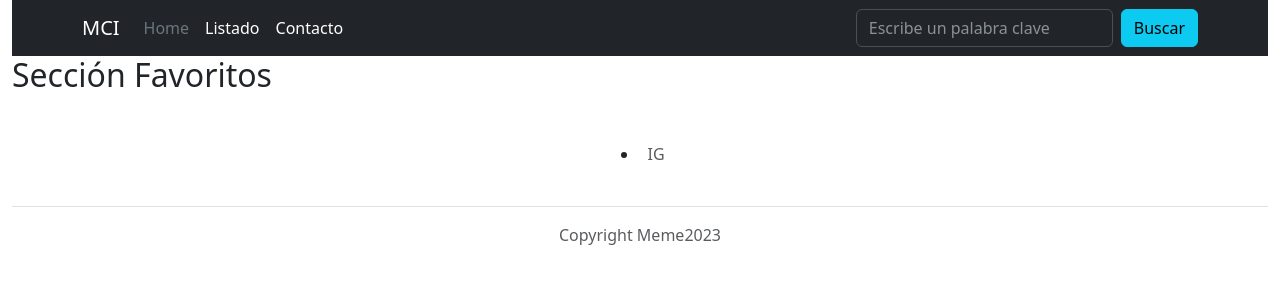
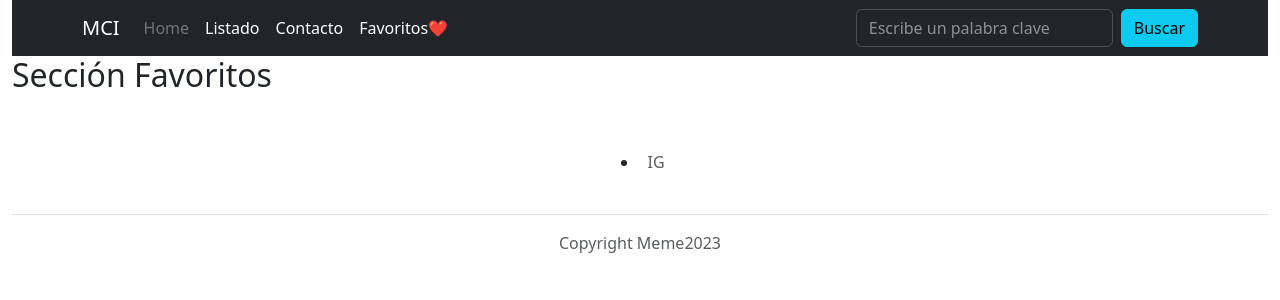
Before and after one commit to mciannello/my-app-pelis, a React (Create React App) app: page /favoritos in a window 1280 px wide. Shown: the top 300 px of the page. Built offline with nearby package versions, Linux system fonts and the light colour scheme.

Commit message:
Eliminar favs desde app - sin actualizar

```diff
--- a/src/App.js
+++ b/src/App.js
@@ -1,6 +1,6 @@
 // Librerias
 import { Routes, Route } from "react-router-dom";
-
+import { useState, useEffect } from "react";
 // Componentes
 import Contacto from './components/Contacto';
 import Listado from './components/Listado';
@@ -49,6 +49,7 @@ function App  () {
       if (!movieIsInArray){
         tempMoviesInFavs.push(movieData);
         localStorage.setItem('favs', JSON.stringify(tempMoviesInFavs));
+        setFavorites(tempMoviesInFavs);
         console.log('se agrego la película');
       }else{
         let moviesLeft= tempMoviesInFavs.filter(oneMovie=>{
@@ -56,10 +57,22 @@ function App  () {
         });
 
       localStorage.setItem('favs', JSON.stringify(moviesLeft));
+      setFavorites(moviesLeft)
       console.log('se eliminó la Peli');
       }
 
     }
+    // Agregaar y QUitar Favss
+    const [favorites, setFavorites] = useState([]);
+
+    useEffect(() => {
+        const favsInLocal=localStorage.getItem('favs')
+
+        if(favsInLocal !== null) {
+            const favsArray=JSON.parse(favsInLocal);
+            setFavorites(favsArray)
+        }
+    },[setFavorites])
   return (
   <div className="container-fluid">
     <Header />
@@ -68,9 +81,8 @@ function App  () {
       <Route path="listado"  element={<Listado addOrRemoveFromFavs={addOrRemoveFromFavs}/> } />
       <Route path="contacto"  element={ <Contacto /> }/>
       <Route path="detalle"  element={ <Detalle /> }/>
-      {/* Agregar addOrRemoveFromFavs={addOrRemoveFromFavs} a Resultados */}
-      <Route path="resultados"  element={ <Resultados /> }/>
-      <Route path="favoritos"  element={ <Favoritos /> }/>
+      <Route path="resultados"  element={ <Resultados addOrRemoveFromFavs={addOrRemoveFromFavs}/> }/>
+      <Route path="favoritos"  element={ <Favoritos guardado={{favorites}} addOrRemoveFromFavs={addOrRemoveFromFavs}/> }/>
 
     </Routes>
     <Footer/>
--- a/src/components/Favoritos.js
+++ b/src/components/Favoritos.js
@@ -1,6 +1,43 @@
-function Favoritos(){
+// import { useState, useEffect } from "react";
+// }
+function Favoritos({addOrRemoveFromFavs, guardado}){
+// const [favorites, setFavorites] = useState([]);
+
+// useEffect(() => {
+//     const favsInLocal=localStorage.getItem('favs')
+
+//     if(favsInLocal != null) {
+//         const favsArray=JSON.parse(favsInLocal);
+//         setFavorites(favsArray)
+//     }
+// },[setFavorites])
     return(
+        <>
         <h2> Sección Favoritos</h2>
-    )
+        {/* {!token && <Navigate to="/"/>} */}
+    <div className="row">
+        {/* Est
+        ctura base */}
+        {
+        guardado.favorites.map((oneMovie, idx) =>{
+                return(
+                    <div className="col-5" key={idx}>
+                                <div className="card my-4" style={{width: '25rem', maxHeight:'50rem'}}>
+                                <img src={oneMovie.imgURL} className="card-img-top" alt="..."/>
+                                <button className="favorite-btn" onClick={addOrRemoveFromFavs} data-movie-id={oneMovie.id}>🤍</button>
+                                <div className="card-body">
+                                <h5 className="card-title">{oneMovie.title.substring(0,30)}...</h5>
+                                <p className="card-text">{oneMovie.overview.substring(0,120)}...</p>
+                                {/* <Link to={`/detalle?movieID=${oneMovie.id}`} className="btn btn-primary">Ver detalle</Link> */}
+                                </div>
+                            </div>
+                    </div>
+
+                )
+            })
+        }
+     </div>
+</>
+)
 }
 export default Favoritos
--- a/src/components/Header.js
+++ b/src/components/Header.js
@@ -18,6 +18,9 @@ function Header(){
                         <li className="nav-item dark">
                         <Link className="nav-link px-2 text-white" to="/contacto">Contacto</Link>
                         </li>
+                        <li className="nav-item dark">
+                        <Link className="nav-link px-2 text-white" to="/favoritos">Favoritos❤️ </Link>
+                        </li>
                         </ul>
                     </div>
                     <Busqueda/>
--- a/src/components/Resultados.js
+++ b/src/components/Resultados.js
@@ -2,7 +2,7 @@ import { Link, Navigate } from "react-router-dom";
 import { useEffect,useState } from "react";
 import axios from "axios";
 
-function Resultados (){
+function Resultados (addOrRemoveFromFavs){
     let token=sessionStorage.getItem('token');
 
     let query= new URLSearchParams(window.location.search);
@@ -38,7 +38,7 @@ function Resultados (){
                         <div className="col-4" key={idx}>
                                     <div className="card my-4" style={{width: '22em', maxHeight:'50rem'}}>
                                     <img src={`https://image.tmdb.org/t/p/w500/${oneMovie.poster_path}`} className="card-img-top" alt="..."/>
-                                    <button className="favorite-btn">🤍</button>
+                                    <button className="favorite-btn" onClick={addOrRemoveFromFavs.addOrRemoveFromFavs} data-movie-id={oneMovie.id}>🤍</button>
                                     <div className="card-body">
                                     <h5 className="card-title">{oneMovie.title.substring(0,30)}...</h5>
                                     <p className="card-text">{oneMovie.overview.substring(0,120)}...</p>
```
